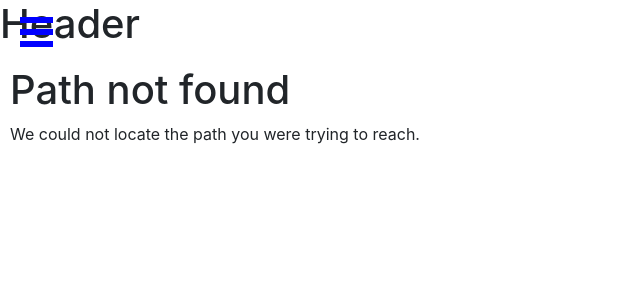
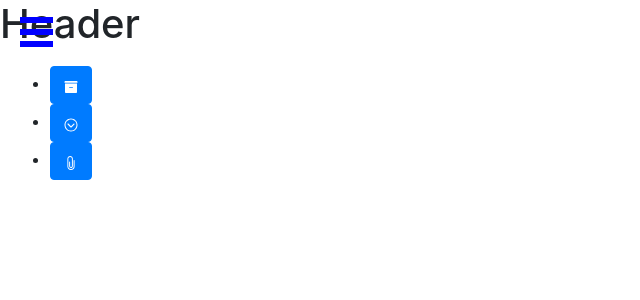
Before and after one commit to DarkGuardsman/React---Table-Top, a React app: page /characters in a window 1280 px wide. Before the commit this address had no page. Shown: the top 300 px of the page, without its empty margins (0-640 px from the left). Built offline with nearby package versions, Linux system fonts and the light colour scheme; the HTML template or start-up script is replaced by a standard one.

Commit message:
Worked on side bar and character page

```diff
--- /dev/null
+++ b/src/common/helpers.js
@@ -0,0 +1,5 @@
+
+//Checks if the value is defined
+export function isDefined(value) {
+    return value !== undefined && value !== null;
+}
--- /dev/null
+++ b/src/data/IconData.js
@@ -0,0 +1,47 @@
+import {isDefined} from "../common/helpers";
+
+export class IconData {
+    constructor(isShownFunc, name, iconRender) {
+        this.isShownFunc = isShownFunc;
+        this.iconRender = iconRender;
+        this.name = name;
+        this.id = name.toLowerCase().replace(/\s+/g, "_");
+
+        this.shouldRenderIcon = this.shouldRenderIcon.bind(this);
+        this.setClickCallBack = this.setClickCallBack.bind(this);
+        this.handleClick = this.handleClick.bind(this);
+        this.isDocked = this.isDocked.bind(this);
+        this.show = this.show.bind(this);
+    }
+
+    //Sets the click callback
+    setClickCallBack(func) {
+        this.clickFunc = func;
+        return this;
+    }
+
+    //Handles click
+    handleClick(event) {
+        if (isDefined(this.clickFunc)) {
+            this.clickFunc(this);
+        }
+    }
+
+    //Checks if the component is docked
+    isDocked() {
+        return !this.isShownFunc()
+    }
+
+    //Checks if the icon should show
+    shouldRenderIcon() {
+        return this.isDocked()
+    }
+
+    //Handles showing or hidding the component
+    show(shownComponent, hiddenComponent) {
+        if (this.isDocked()) {
+            return hiddenComponent();
+        }
+        return shownComponent();
+    }
+}
--- /dev/null
+++ b/src/pages/character/CharacterPage.js
@@ -0,0 +1,28 @@
+import React from 'react';
+import SideBar from "../include/sidebar/SideBar";
+import {IconData} from '../../data/IconData.js';
+import { IoIosArchive, IoIosArrowDropdown, IoIosAttach } from "react-icons/io";
+
+class CharacterPage extends React.Component {
+    //TODO save/load/character selector
+    //Summary widget (hp, coins, xp)
+    //Attributes widget (split into two sub areas)
+    //Items widget (inventory)
+    //Skills widget
+    //Actions widget
+    render() {
+        const iconData = [
+            new IconData(null, 'Home', () => <IoIosArchive/>).setClickCallBack((iconData) => alert("I are clicked")),
+            new IconData(null, 'Home2', () => <IoIosArrowDropdown/>),
+            new IconData(null, 'Home3', () => <IoIosAttach/>)
+        ]
+
+        return (
+            <div>
+                <SideBar iconData={iconData} />
+            </div>
+        )
+    }
+}
+
+export default CharacterPage;
--- a/src/pages/include/menu/NavMenu.css
+++ b/src/pages/include/menu/NavMenu.css
@@ -20,7 +20,7 @@
 }
 
 .bm-cross {
-    color: darkgreen;
+    background-color: black;
 }
 
 .bm-menu-wrap {
--- a/src/pages/include/menu/NavMenu.js
+++ b/src/pages/include/menu/NavMenu.js
@@ -4,6 +4,7 @@ import {ROUTES} from "../../routes";
 import {NavLink} from "react-router-dom";
 
 import './NavMenu.css';
+import {isDefined} from "../../../common/helpers";
 
 class NavMenu extends React.Component {
     render() {
@@ -11,9 +12,11 @@ class NavMenu extends React.Component {
             <Menu>
                 {
                     //Generate routes from array
-                    ROUTES.map((route, index) => (
-                        <NavLink to={route.path}> {route.path} </NavLink>
-                    ))
+                    ROUTES
+                        .filter(route => isDefined(route.path) && isDefined(route.link))
+                        .map((route, index) => (
+                            <NavLink to={route.path}> {route.link()} </NavLink>
+                        ))
                 }
             </Menu>
         )
--- /dev/null
+++ b/src/pages/include/sidebar/SideBar.js
@@ -0,0 +1,29 @@
+import React from 'react';
+import PropTypes from 'prop-types';
+import {IconData} from '../../../data/IconData.js';
+import SideBarIcon from "./SideBarIcon";
+
+
+class SideBar extends React.Component {
+    render() {
+        const {iconData, ...rest} = this.props;
+        return (
+            <div className={'iconBar'} {...rest}>
+                <ul className={'iconBarList'}>
+                {
+                    //Generate icons
+                    iconData.map((iconData, index) => (
+                        <li><SideBarIcon icon={iconData}/></li>
+                    ))
+                }
+                </ul>
+            </div>
+        )
+    }
+}
+
+SideBar.propTypes = {
+    iconData: PropTypes.arrayOf(IconData).isRequired
+}
+
+export default SideBar;
--- /dev/null
+++ b/src/pages/include/sidebar/SideBarIcon.js
@@ -0,0 +1,20 @@
+import React from 'react';
+import PropTypes from 'prop-types';
+import {IconData} from '../../../data/IconData.js';
+import {Button} from "react-bootstrap";
+
+
+class SideBar extends React.Component {
+    render() {
+        const {icon} = this.props;
+        return (
+            <Button id={icon.id} onClick={icon.handleClick}> {icon.iconRender()} </Button>
+        )
+    }
+}
+
+SideBar.propTypes = {
+    icon: PropTypes.objectOf(IconData).isRequired
+}
+
+export default SideBar;
--- a/src/pages/routes.js
+++ b/src/pages/routes.js
@@ -4,30 +4,35 @@ import HomePage from "./landing/HomePage";
 import NotFoundPage from "./landing/404";
 import NotAuthedPage from "./landing/NotAuthedPage";
 import AboutPage from "./about/AboutPage";
+import CharacterPage from "./character/CharacterPage";
 
 export const ROUTES = [
     {
         path: "/",
         exact: true,
-        title: () => <h2>Home</h2>,
+        link: () => "Home",
         main: () => <HomePage/>
     },
     {
         path: "/about",
         exact: true,
-        title: () => <h2>About</h2>,
+        link: () => "About",
         main: () => <AboutPage/>
+    },
+    {
+        path: "/characters",
+        exact: true,
+        link: () => "Characters",
+        main: () => <CharacterPage/>
     },
     {
         path: "/noAuth",
         exact: true,
-        title: () => <h2>Not Authorized</h2>,
         main: () => <NotAuthedPage/>
     },
     {
         path: "",
         exact: false,
-        title: () => <h2>Page Not Found</h2>,
         main: () => <NotFoundPage/>
     }
 ];
```
Also changed, not shown: src/App.js (+9 -3 lines).
